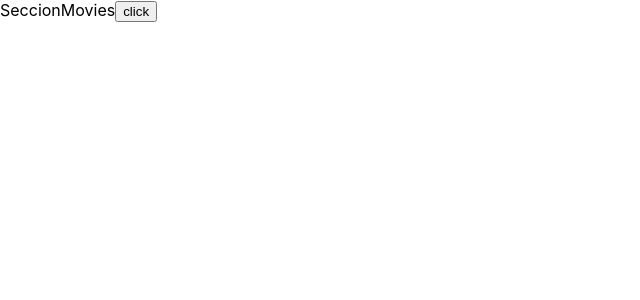
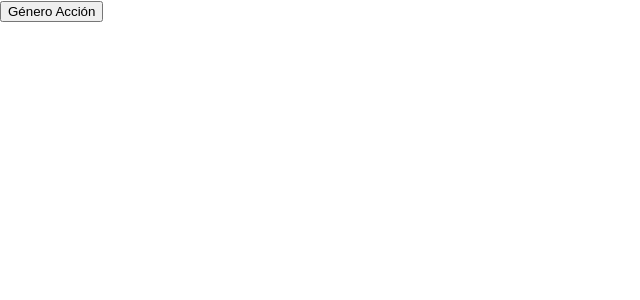
Before and after one commit to pazthor/reto-filter-videos, a React (Create React App) app: page / in a window 1280 px wide. Shown: the top 300 px of the page, without its empty margins (0-640 px from the left). Built offline with nearby package versions, Linux system fonts and the light colour scheme.

Commit message:
add first categoria

```diff
--- a/src/Components/SectionMovies.js
+++ b/src/Components/SectionMovies.js
@@ -1,14 +1,16 @@
-import React from 'react';
+import React from "react";
+import { InputGroup, FormControl, Button, ListGroup } from "react-bootstrap";
 
-
-function SectionMovies({onClickCategoria}) {
+function SectionMovies({ onClickCategoria }) {
   return (
     <>
-  SeccionMovies
-  <button onClick={()=> onClickCategoria('gen_accion')} >click</button>
+      <ListGroup defaultActiveKey="#link1">
+        <ListGroup.Item action onClick={() => onClickCategoria("gen_accion")}>
+          Género Acción
+        </ListGroup.Item>
+      </ListGroup>
     </>
-  )
-  ;
+  );
 }
 
 export default SectionMovies;
```
